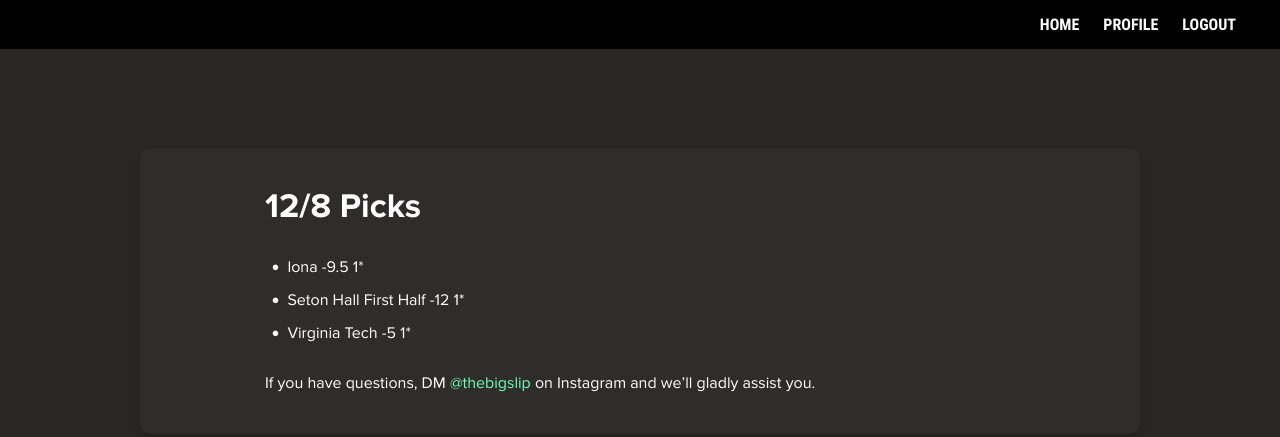
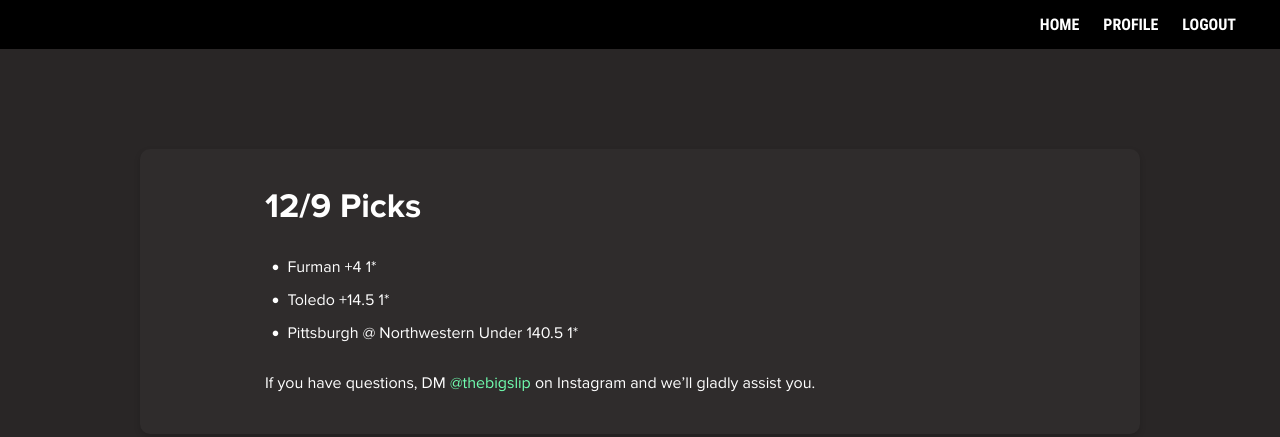
Before and after one commit to AlyStoned/cp, a plain HTML site: page bets.html in a window 1280 px wide. Drawn offline with Linux system fonts and the light colour scheme.

Commit message:
Update bets.html

```diff
--- a/bets.html
+++ b/bets.html
@@ -36,11 +36,11 @@
         <div class="container">
           <div class="bets-inner grey-inner">
             <div class="text-container">
-              <h2>12/8 Picks</h2>
+              <h2>12/9 Picks</h2>
               <ul>
-                <li>Iona -9.5 1*</li>
-                <li>Seton Hall First Half -12 1*</li>
-                <li>Virginia Tech -5 1*</li>
+                <li>Furman +4 1*</li>
+                <li>Toledo +14.5 1*</li>
+                <li>Pittsburgh @ Northwestern Under 140.5 1*</li>
               </ul>
               <p>If you have questions, DM
                 <a class="link"
```
